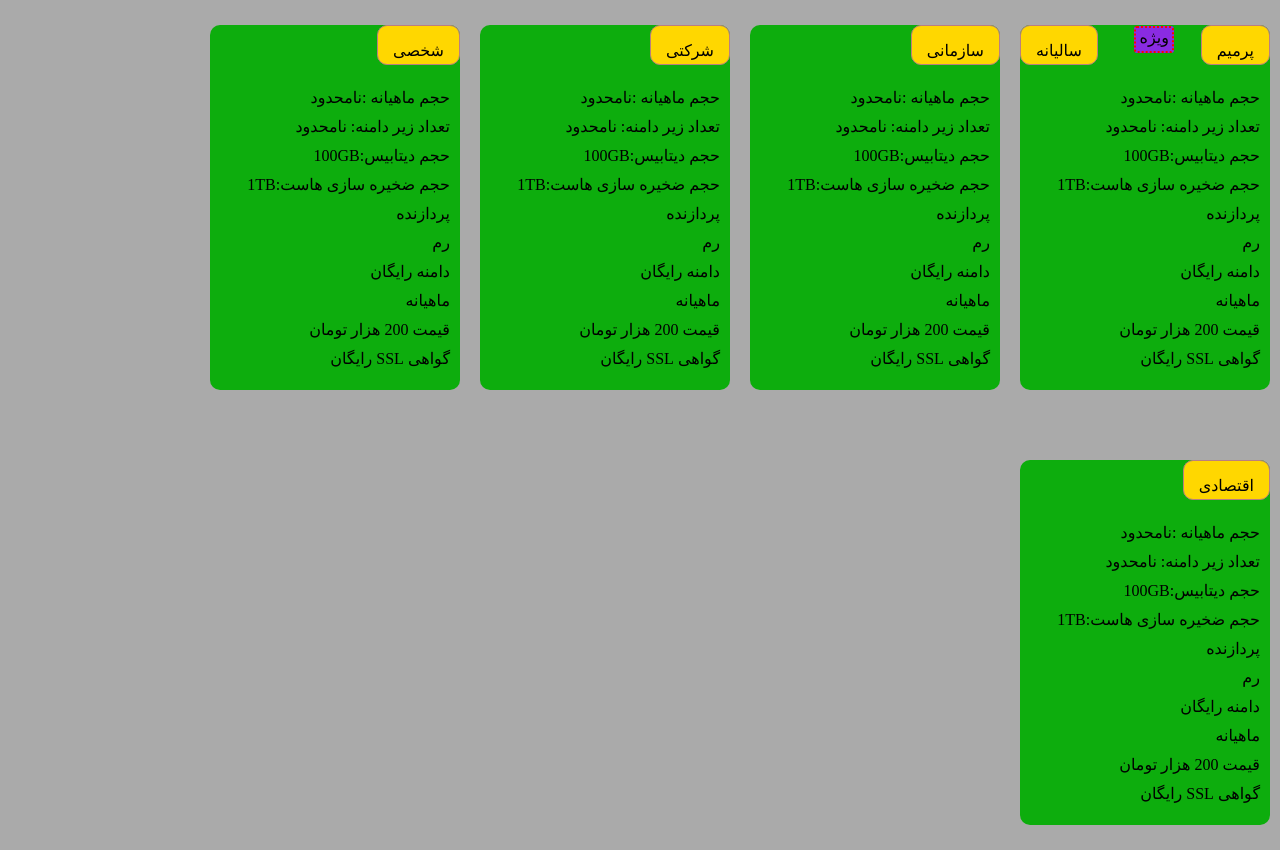
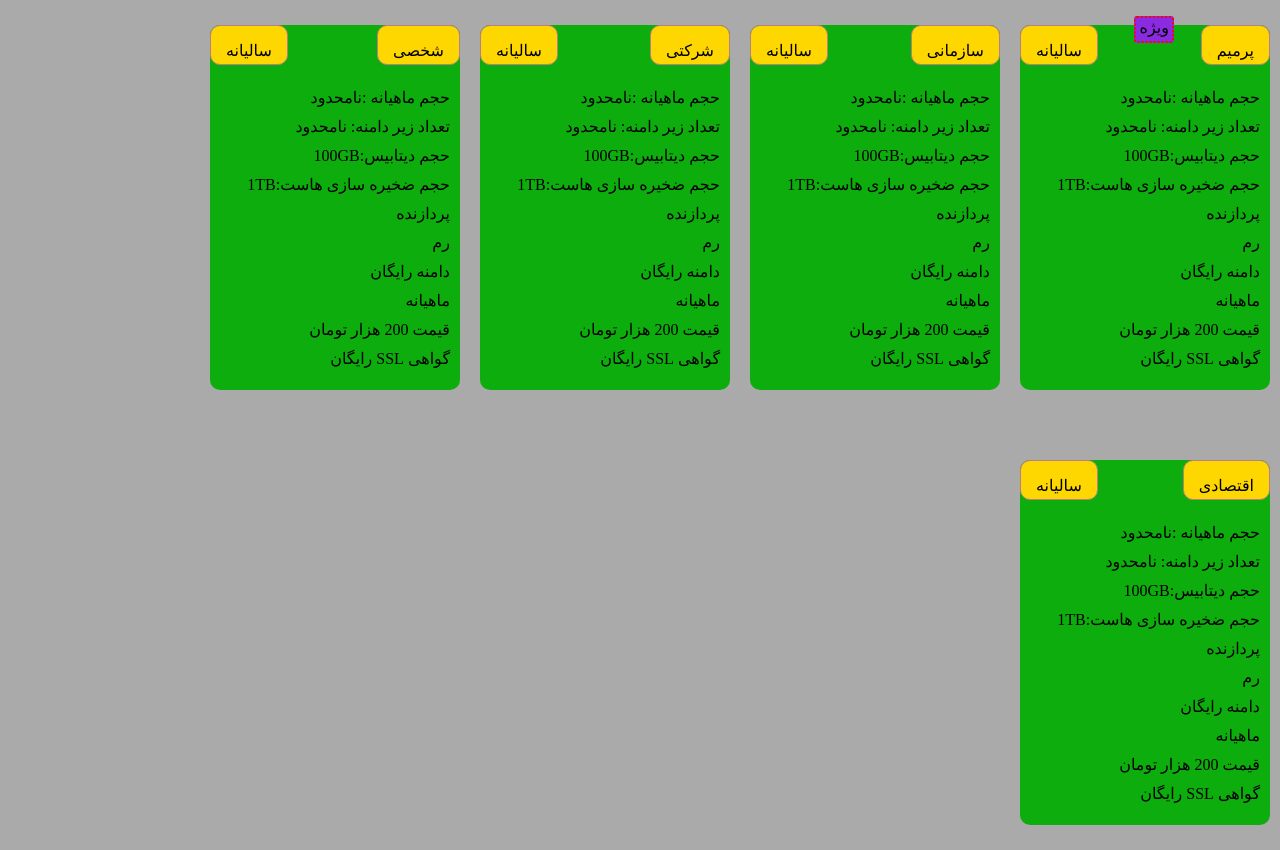
Before and after one commit to jalal-tahae/HWW8, a plain HTML site: page index.html in a window 1280 px wide. Drawn offline with Linux system fonts and the light colour scheme.

Commit message:
HWW8 3.1

```diff
--- a/index.html
+++ b/index.html
@@ -33,6 +33,7 @@
         </div>
         <div class="cart">
             <div class="chead">سازمانی</div>
+            <div class="chead">سالیانه</div>
             <div class="cbody">
                 <ul>
                     <li>حجم ماهیانه :نامحدود</li>
@@ -50,6 +51,7 @@
         </div>
         <div class="cart">
             <div class="chead">شرکتی</div>
+            <div class="chead">سالیانه</div>
             <div class="cbody">
                 <ul>
                     <li>حجم ماهیانه :نامحدود</li>
@@ -67,6 +69,7 @@
         </div>
         <div class="cart">
             <div class="chead">شخصی</div>
+            <div class="chead">سالیانه</div>
             <div class="cbody">
                 <ul>
                     <li>حجم ماهیانه :نامحدود</li>
@@ -84,6 +87,7 @@
         </div>
         <div class="cart">
             <div class="chead">اقتصادی</div>
+            <div class="chead">سالیانه</div>
             <div class="cbody">
                 <ul>
                     <li>حجم ماهیانه :نامحدود</li>
--- a/style.css
+++ b/style.css
@@ -23,7 +23,7 @@
     background-color: blueviolet;
     width: 40px;
     height: 27px;
-    top: 1px;
+    top: -9px;
     left: 5px;
 
     border-radius: 3px;
```
